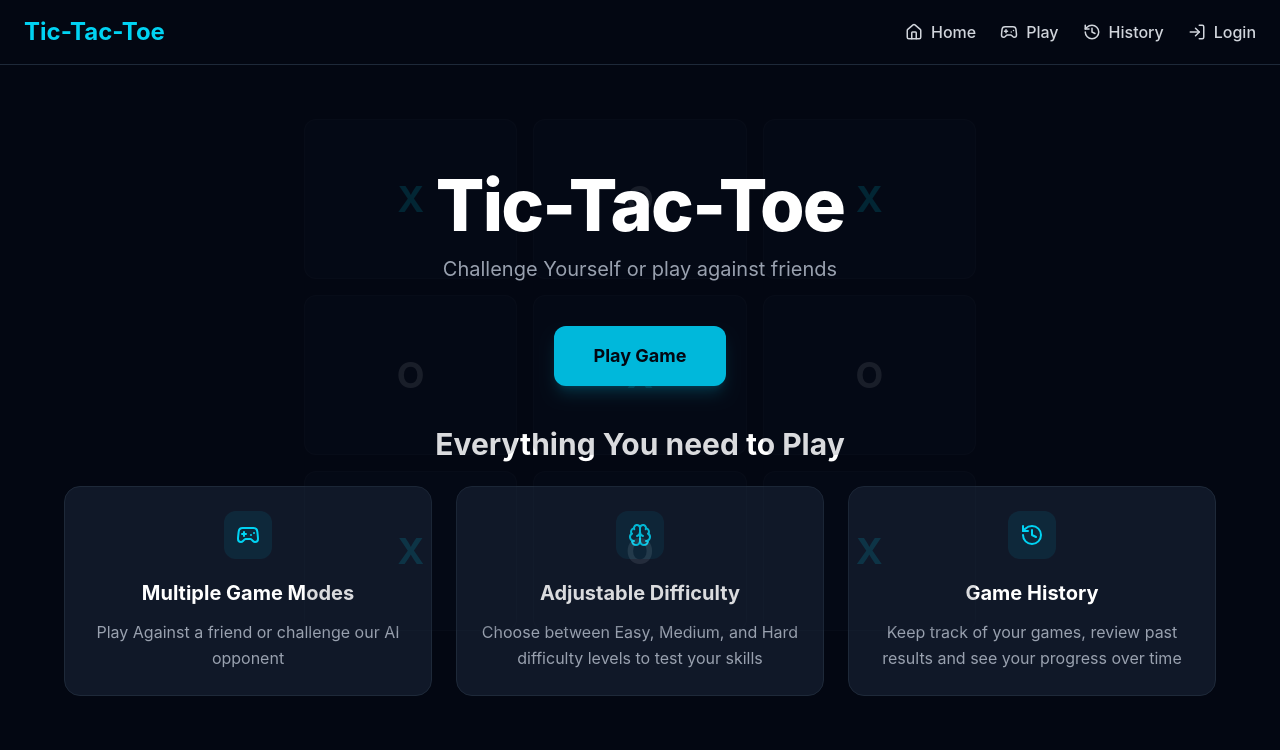
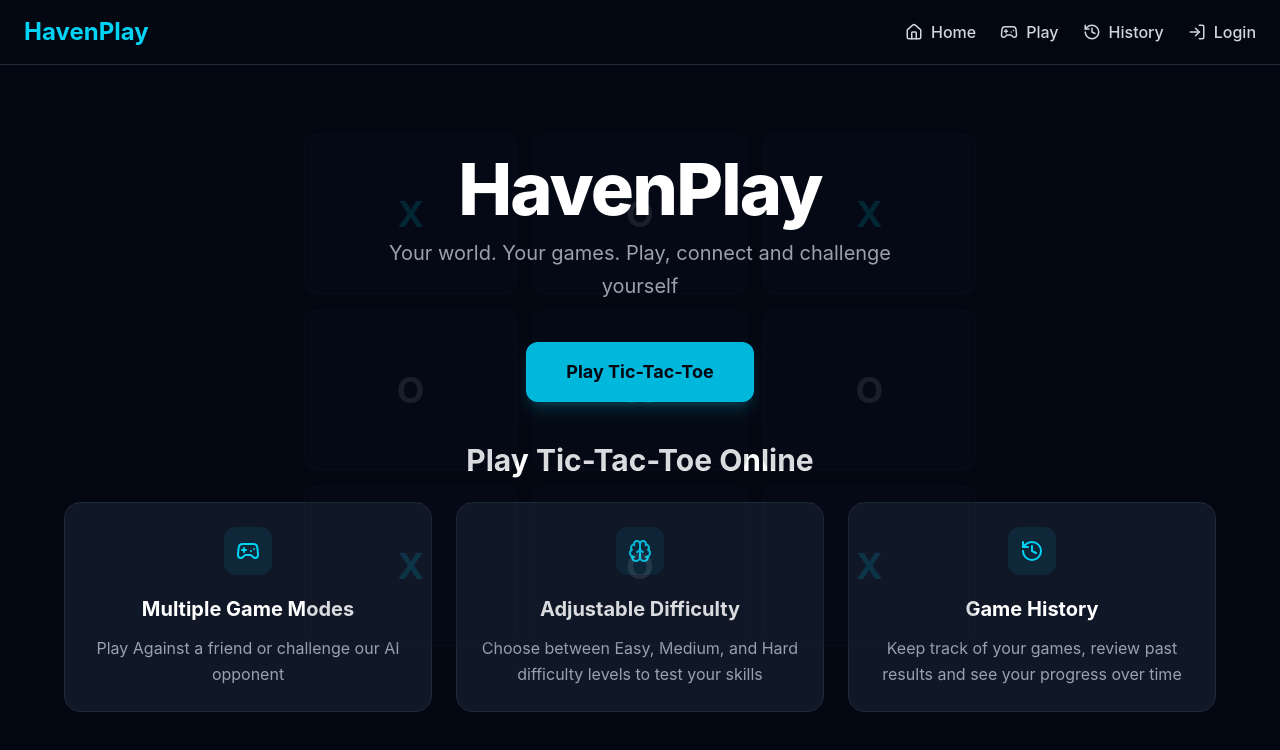
Before and after one commit to LidonJacob/Tic-Tac-Toe, a React (Vite) app in the folder frontend/: page / in a window 1280 px wide. Shown: the top 750 px of the page. Built offline with nearby package versions, Linux system fonts and the light colour scheme; no server answers.

Commit message:
changing branding

```diff
--- a/frontend/index.html
+++ b/frontend/index.html
@@ -6,19 +6,20 @@
     <link rel="icon" type="image/png" href="/favicon.png" />
     <meta
       name="description"
-      content="play Tic-Tac-Toe with friends or challenge AI across Easy, Medium or Hard difficulty levels"
+      content="Discover HavenPlay, Your destination for free online games. Play with friends, challenge AI opponents and trach your game history"
     />
     <meta name="theme-color" content="#030712" />
     <meta
       property="og:title"
-      content="Tic Tac Toe| play against friends or AI"
+      content="HavenPlay | Your world. Your games."
     />
     <meta
       property="og:description"
-      content="challenge friends or test your skills against AI opponents in Tic Tac Toe"
+      content="Discover HavenPlay, a world of online games. play, challenge friends, compete against AI, and enjoy games together"
     />
     <meta property="og:type" content="website" />
-    <title>Tic Tac Toe| play against friends or AI</title>
+    <meta property="og:site_name" content="HavenPlay"/>
+    <title>HavenPlay | Play Tic-Tac-Toe Online </title>
   </head>
   <body>
     <div id="root"></div>
--- a/frontend/src/components/Navbar.jsx
+++ b/frontend/src/components/Navbar.jsx
@@ -47,7 +47,7 @@ const Navbar = () => {
         </Link>
       ) : (
         <div className="text-lg sm:text-2xl whitespace-nowrap font-bold text-cyan-400">
-          Tic-Tac-Toe
+          HavenPlay
         </div>
       )}
       <div className="flex items-center gap-3 sm:gap-6">
--- a/frontend/src/pages/Home.jsx
+++ b/frontend/src/pages/Home.jsx
@@ -28,10 +28,10 @@ const Home = () => {
         </div>
         <div className="relative z-10">
           <h1 className="text-5xl md:text-7xl font-extrabold tracking-tight text-white mb-3">
-            Tic-Tac-Toe
+            HavenPlay
           </h1>
           <p className="text-gray-400 text-lg md:text-xl max-w-xl mx-auto mb-10 leading-relaxed">
-            Challenge Yourself or play against friends
+            Your world. Your games. Play, connect and challenge yourself
           </p>
 
           <button
@@ -40,14 +40,14 @@ const Home = () => {
         rounded-xl text-lg transition-all duration-200 hover:scale-105 shadow-lg shadow-cyan-500/20"
           >
             {" "}
-            Play Game
+            Play Tic-Tac-Toe
           </button>
         </div>
       </section>
 
       <section className="max-w-6xl mx-auto mt-10 w-full">
         <h2 className="text-3xl font-bold text-white text-center mb-6">
-          Everything You need to Play
+          Play Tic-Tac-Toe Online
         </h2>
         <div className="grid grid-cols-1 md:grid-cols-3 gap-6">
           <div
```
